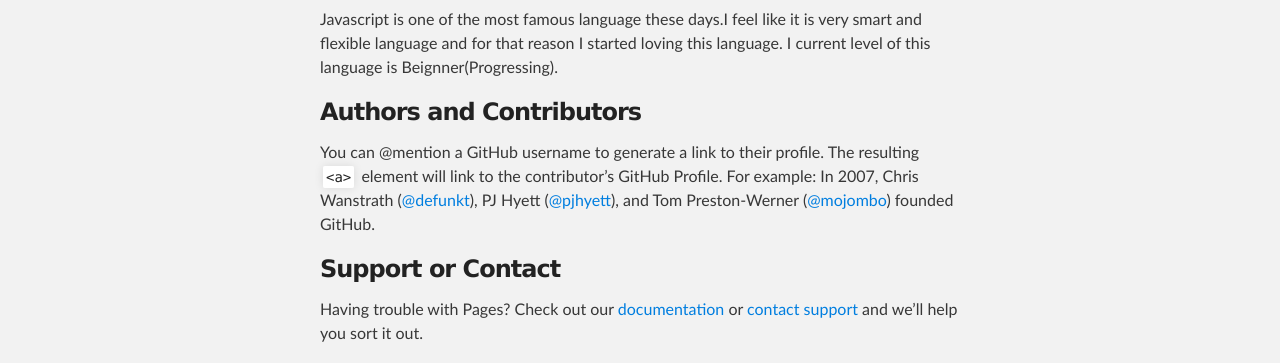
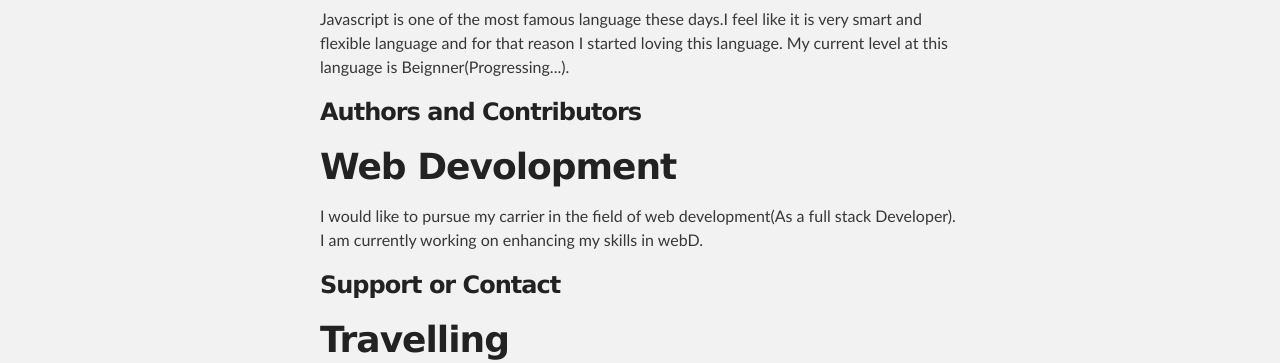
Before and after one commit to utkarshchaurasia28/utkarshchaurasia28.github.io, a plain HTML site: page index.html in a window 1280 px wide. Shown: the part 589-952 px from the top of the page. Drawn offline with Linux system fonts and the light colour scheme.

Commit message:
Update index.html

```diff
--- a/index.html
+++ b/index.html
@@ -44,17 +44,17 @@
 <a id="creating-pages-manually" class="anchor" href="#creating-pages-manually" aria-hidden="true"><span aria-hidden="true" class="octicon octicon-link"></span></a>Creating pages manually</h3>
         <h1>1.Javascript</h1>
 <p> Javascript is one of the most famous language these days.I feel like it is very smart and flexible language and for that
- reason I started loving this language. I current level of this language is Beignner(Progressing). </p>
+ reason I started loving this language. My current level at this language is Beignner(Progressing...). </p>
 
 <h3>
 <a id="authors-and-contributors" class="anchor" href="#authors-and-contributors" aria-hidden="true"><span aria-hidden="true" class="octicon octicon-link"></span></a>Authors and Contributors</h3>
-
-<p>You can @mention a GitHub username to generate a link to their profile. The resulting <code>&lt;a&gt;</code> element will link to the contributor’s GitHub Profile. For example: In 2007, Chris Wanstrath (<a href="https://github.com/defunkt" class="user-mention">@defunkt</a>), PJ Hyett (<a href="https://github.com/pjhyett" class="user-mention">@pjhyett</a>), and Tom Preston-Werner (<a href="https://github.com/mojombo" class="user-mention">@mojombo</a>) founded GitHub.</p>
+        <h1>Web Devolopment</h1>
+<p>I would like to pursue my carrier in the field of web development(As a full stack Developer). I am currently working on enhancing my skills in webD. </p>
 
 <h3>
 <a id="support-or-contact" class="anchor" href="#support-or-contact" aria-hidden="true"><span aria-hidden="true" class="octicon octicon-link"></span></a>Support or Contact</h3>
-
-<p>Having trouble with Pages? Check out our <a href="https://help.github.com/pages">documentation</a> or <a href="https://github.com/contact">contact support</a> and we’ll help you sort it out.</p>
+        <h1>Travelling</h1>
+<p>Travelling is very exiciting for me mostly I like Mountains because i love Trekking other than that i like any place that is full of thrill and adventure is good for me.</p>
       </section>
     </div>
 
```
